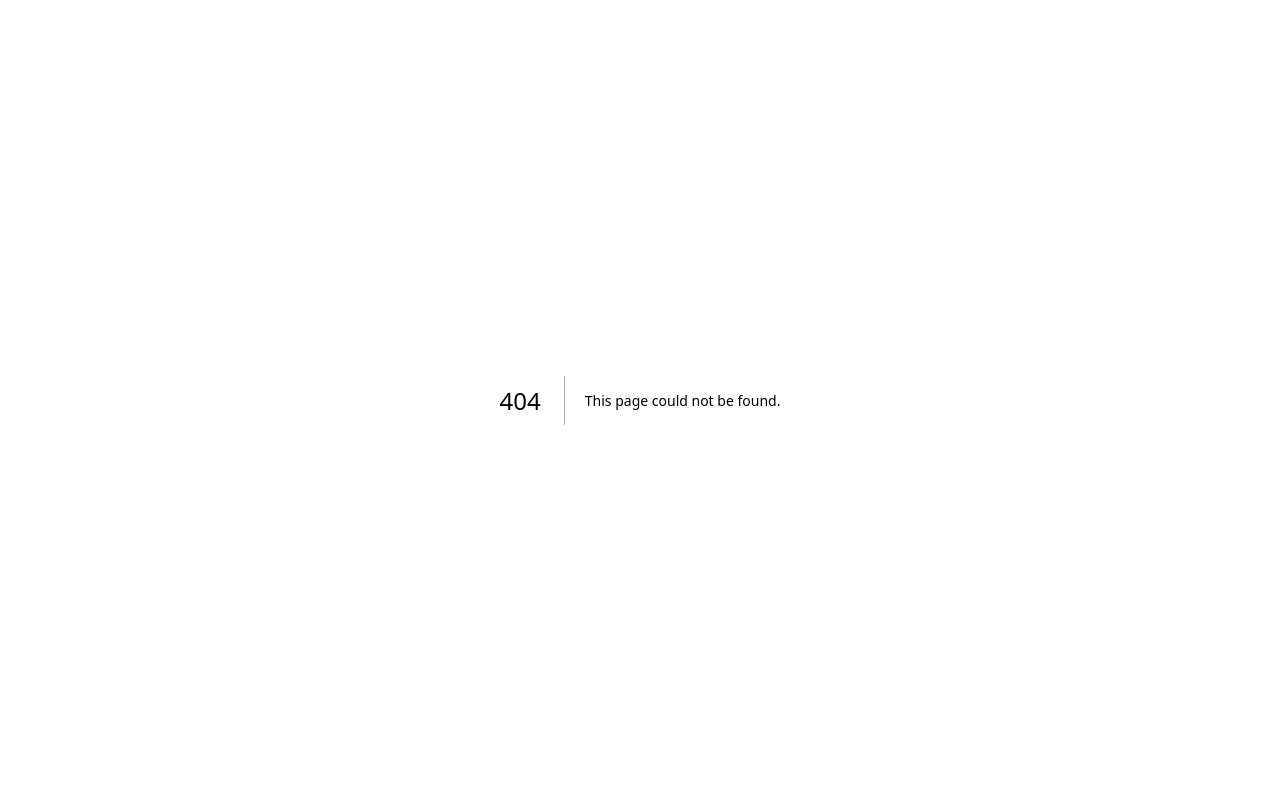
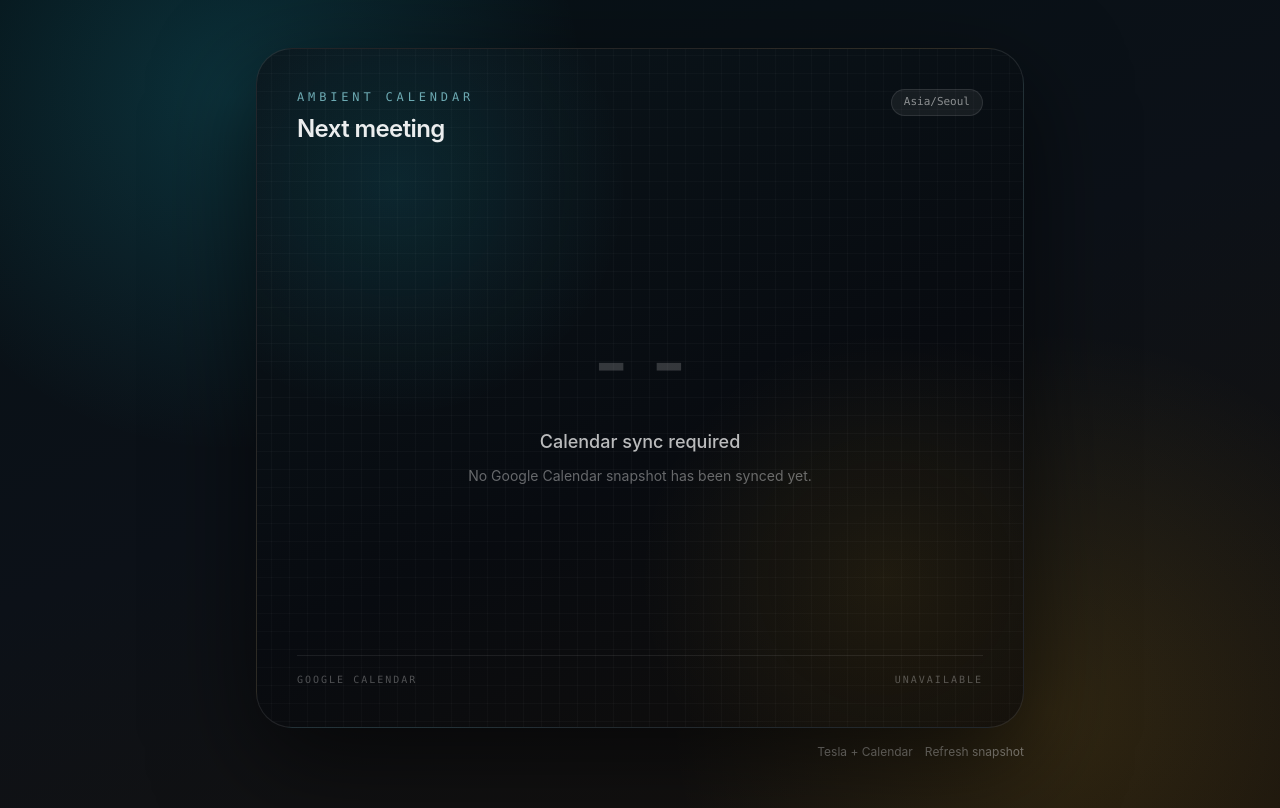
Before and after one commit to soobeom82-glitch/led_display_portal, a Next.js app: page /meeting in a window 1280 px wide. Before the commit this address had no page. Built offline with nearby package versions, Linux system fonts and the light colour scheme; no server answers.

Commit message:
feat: show next meeting countdown and room

```diff
--- a/package.json
+++ b/package.json
@@ -7,7 +7,7 @@
     "build": "next build",
     "start": "next start",
     "lint": "eslint",
-    "test:calendar": "node --experimental-strip-types --test src/lib/calendar/schema.test.ts"
+    "test:calendar": "node --experimental-strip-types --test src/lib/calendar/*.test.ts"
   },
   "dependencies": {
     "@vercel/kv": "^3.0.0",
--- a/src/app/globals.css
+++ b/src/app/globals.css
@@ -60,6 +60,13 @@ a {
     inset 0 1px 0 rgba(255, 255, 255, 0.08);
 }
 
+.meeting-board {
+  background:
+    radial-gradient(circle at 18% 20%, rgba(34, 211, 238, 0.11), transparent 28%),
+    radial-gradient(circle at 82% 78%, rgba(251, 191, 36, 0.08), transparent 30%),
+    linear-gradient(155deg, #0a151b 0%, #080b10 58%, #110e0b 100%);
+}
+
 .display-glow {
   box-shadow: 0 0 0 1px rgba(255, 255, 255, 0.04), 0 24px 56px rgba(0, 0, 0, 0.4);
 }
--- /dev/null
+++ b/src/app/meeting/page.tsx
@@ -0,0 +1,26 @@
+import Link from "next/link";
+import { MeetingBoard } from "@/components/meeting-board";
+import { getCalendarDisplayState } from "@/lib/calendar/client";
+
+export const dynamic = "force-dynamic";
+
+export default async function MeetingPage() {
+  const calendar = await getCalendarDisplayState();
+
+  return (
+    <main className="relative flex min-h-screen items-center justify-center overflow-hidden px-4 py-8 sm:px-6 sm:py-12">
+      <div className="absolute inset-0 bg-[radial-gradient(circle_at_18%_12%,rgba(34,211,238,0.17),transparent_28%),radial-gradient(circle_at_82%_88%,rgba(251,191,36,0.12),transparent_30%),linear-gradient(160deg,#061116_0%,#0c1118_48%,#17120d_100%)]" />
+      <div className="relative flex w-full max-w-3xl flex-col gap-4">
+        <MeetingBoard calendar={calendar} />
+        <div className="flex justify-end gap-3 text-xs text-white/45">
+          <Link href="/display" className="hover:text-white/75">
+            Tesla + Calendar
+          </Link>
+          <Link href="/meeting" className="hover:text-white/75">
+            Refresh snapshot
+          </Link>
+        </div>
+      </div>
+    </main>
+  );
+}
--- a/src/app/page.tsx
+++ b/src/app/page.tsx
@@ -90,6 +90,12 @@ export default async function Home() {
                 className="rounded-full bg-[var(--accent)] px-5 py-3 text-sm font-semibold text-white transition-transform hover:-translate-y-0.5"
               >
                 Open Browser Display
+              </Link>
+              <Link
+                href="/meeting"
+                className="rounded-full bg-cyan-950 px-5 py-3 text-sm font-semibold text-cyan-50 transition-transform hover:-translate-y-0.5"
+              >
+                Open Meeting Display
               </Link>
               <Link
                 href="/login"
--- a/src/components/display-board.tsx
+++ b/src/components/display-board.tsx
@@ -1,4 +1,5 @@
 import type { DisplayPayload } from "@/lib/types";
+import { MeetingCountdown } from "@/components/meeting-countdown";
 
 function formatEventTime(start: string, allDay: boolean, timezone: string) {
   if (allDay) {
@@ -57,10 +58,7 @@ function DetailRow({
 
 export function DisplayBoard({ payload }: { payload: DisplayPayload }) {
   const tone = getStatusTone(payload);
-  const calendarEvents =
-    payload.calendar.today.events.length > 0
-      ? payload.calendar.today.events
-      : payload.calendar.upcoming.events;
+  const nextMeeting = payload.calendar.nextMeeting;
 
   return (
     <section
@@ -121,10 +119,10 @@ export function DisplayBoard({ payload }: { payload: DisplayPayload }) {
         <DetailRow label="Source" value={payload.meta.source} />
       </div>
 
-      <div className="relative mt-4 rounded-[24px] border border-white/10 bg-white/[0.06] px-4 py-4 backdrop-blur-sm">
+      <div className="relative mt-4 overflow-hidden rounded-[24px] border border-cyan-300/15 bg-[linear-gradient(135deg,rgba(34,211,238,0.12),rgba(255,255,255,0.04))] px-5 py-5 backdrop-blur-sm sm:px-6 sm:py-6">
         <div className="flex items-center justify-between gap-4">
           <p className="font-mono text-xs uppercase tracking-[0.22em] text-white/45">
-            Calendar
+            Next Meeting
           </p>
           <span className="font-mono text-[11px] text-white/40">
             {payload.calendar.source === "google-apps-script"
@@ -133,28 +131,44 @@ export function DisplayBoard({ payload }: { payload: DisplayPayload }) {
           </span>
         </div>
 
-        {calendarEvents.length > 0 ? (
-          <div className="mt-3 space-y-2">
-            {calendarEvents.slice(0, 3).map((event) => (
-              <div
-                key={`${event.id}:${event.start}`}
-                className="flex items-baseline gap-3 border-t border-white/8 pt-2 text-sm"
-              >
-                <span className="w-12 shrink-0 font-mono text-amber-200">
-                  {formatEventTime(
-                    event.start,
-                    event.allDay,
-                    payload.calendar.timezone,
-                  )}
-                </span>
-                <span className="truncate text-white/88">{event.title}</span>
+        {nextMeeting ? (
+          <div className="mt-5">
+            <div className="grid grid-cols-2 gap-4">
+              <div>
+                <p className="font-mono text-[11px] uppercase tracking-[0.18em] text-white/38">
+                  Starts in
+                </p>
+                <p className="mt-1 font-mono text-[2.8rem] font-semibold leading-none text-cyan-200 sm:text-[3.5rem]">
+                  <MeetingCountdown
+                    start={nextMeeting.start}
+                    initialLabel={nextMeeting.startsIn}
+                  />
+                </p>
               </div>
-            ))}
+              <div className="border-l border-white/10 pl-4">
+                <p className="font-mono text-[11px] uppercase tracking-[0.18em] text-white/38">
+                  Room
+                </p>
+                <p className="mt-1 truncate font-mono text-[2.2rem] font-semibold leading-none text-amber-200 sm:text-[2.8rem]">
+                  {nextMeeting.location ?? "--"}
+                </p>
+              </div>
+            </div>
+            <div className="mt-5 flex items-center justify-between gap-4 border-t border-white/10 pt-3 text-sm">
+              <span className="truncate text-white/75">{nextMeeting.title}</span>
+              <span className="shrink-0 font-mono text-white/45">
+                {formatEventTime(
+                  nextMeeting.start,
+                  false,
+                  payload.calendar.timezone,
+                )}
+              </span>
+            </div>
           </div>
         ) : (
-          <p className="mt-3 text-sm text-white/50">
+          <p className="mt-5 text-sm text-white/50">
             {payload.calendar.source === "google-apps-script"
-              ? "조회 기간에 일정이 없습니다."
+              ? "향후 7일 안에 시간 지정 회의가 없습니다."
               : "Apps Script에서 syncCalendar를 실행하세요."}
           </p>
         )}
--- /dev/null
+++ b/src/components/meeting-board.tsx
@@ -0,0 +1,93 @@
+import { MeetingCountdown } from "@/components/meeting-countdown";
+import type { CalendarDisplayState } from "@/lib/types";
+
+function formatMeetingStart(start: string, timezone: string) {
+  return new Intl.DateTimeFormat("ko-KR", {
+    month: "numeric",
+    day: "numeric",
+    weekday: "short",
+    hour: "2-digit",
+    minute: "2-digit",
+    hour12: false,
+    timeZone: timezone,
+  }).format(new Date(start));
+}
+
+export function MeetingBoard({ calendar }: { calendar: CalendarDisplayState }) {
+  const meeting = calendar.nextMeeting;
+
+  return (
+    <section className="meeting-board relative flex min-h-[620px] w-full max-w-3xl flex-col overflow-hidden rounded-[36px] border border-white/10 p-6 text-white shadow-[0_32px_100px_rgba(0,0,0,0.58)] sm:min-h-[680px] sm:p-10">
+      <div className="absolute inset-0 opacity-60">
+        <div className="fine-grid h-full w-full" />
+      </div>
+
+      <header className="relative flex items-start justify-between gap-4">
+        <div>
+          <p className="font-mono text-xs uppercase tracking-[0.32em] text-cyan-200/65">
+            Ambient Calendar
+          </p>
+          <h1 className="mt-2 text-xl font-semibold tracking-tight text-white/92 sm:text-2xl">
+            Next meeting
+          </h1>
+        </div>
+        <span className="rounded-full border border-white/10 bg-white/6 px-3 py-1 font-mono text-[11px] text-white/50">
+          {calendar.timezone}
+        </span>
+      </header>
+
+      {meeting ? (
+        <div className="relative flex flex-1 flex-col justify-center py-12">
+          <div className="grid grid-cols-2 gap-4 sm:gap-8">
+            <div>
+              <p className="font-mono text-[11px] uppercase tracking-[0.24em] text-white/38 sm:text-xs">
+                Starts in
+              </p>
+              <p className="mt-4 font-mono text-[4rem] font-semibold leading-none tracking-[-0.06em] text-cyan-200 sm:text-[6.5rem]">
+                <MeetingCountdown
+                  start={meeting.start}
+                  initialLabel={meeting.startsIn}
+                />
+              </p>
+            </div>
+
+            <div className="border-l border-white/10 pl-5 sm:pl-8">
+              <p className="font-mono text-[11px] uppercase tracking-[0.24em] text-white/38 sm:text-xs">
+                Room
+              </p>
+              <p className="mt-4 truncate font-mono text-[3.2rem] font-semibold leading-none tracking-[-0.05em] text-amber-200 sm:text-[5.2rem]">
+                {meeting.location ?? "--"}
+              </p>
+            </div>
+          </div>
+
+          <div className="mt-14 border-t border-white/10 pt-6 sm:mt-20">
+            <p className="truncate text-2xl font-semibold text-white/92 sm:text-3xl">
+              {meeting.title}
+            </p>
+            <p className="mt-2 font-mono text-sm text-white/45 sm:text-base">
+              {formatMeetingStart(meeting.start, calendar.timezone)}
+            </p>
+          </div>
+        </div>
+      ) : (
+        <div className="relative flex flex-1 flex-col items-center justify-center text-center">
+          <p className="font-mono text-6xl text-white/18 sm:text-8xl">--</p>
+          <p className="mt-5 text-lg font-medium text-white/72">
+            {calendar.source === "google-apps-script"
+              ? "향후 7일 안에 시간 지정 회의가 없습니다."
+              : "Calendar sync required"}
+          </p>
+          <p className="mt-2 max-w-sm text-sm leading-6 text-white/38">
+            {calendar.message ?? "Apps Script에서 syncCalendar를 실행하세요."}
+          </p>
+        </div>
+      )}
+
+      <footer className="relative flex items-center justify-between border-t border-white/8 pt-4 font-mono text-[10px] uppercase tracking-[0.2em] text-white/28">
+        <span>Google Calendar</span>
+        <span>{calendar.source}</span>
+      </footer>
+    </section>
+  );
+}
--- /dev/null
+++ b/src/components/meeting-countdown.tsx
@@ -0,0 +1,32 @@
+"use client";
+
+import { useEffect, useState } from "react";
+import { formatMeetingCountdown } from "@/lib/calendar/next-meeting";
+
+function getCountdown(start: string) {
+  const minutes = Math.max(
+    0,
+    Math.ceil((Date.parse(start) - Date.now()) / 60_000),
+  );
+  return minutes === 0 ? "Now" : formatMeetingCountdown(minutes);
+}
+
+export function MeetingCountdown({
+  start,
+  initialLabel,
+}: {
+  start: string;
+  initialLabel: string;
+}) {
+  const [label, setLabel] = useState(initialLabel);
+
+  useEffect(() => {
+    const updateCountdown = () => setLabel(getCountdown(start));
+    updateCountdown();
+
+    const intervalId = window.setInterval(updateCountdown, 30_000);
+    return () => window.clearInterval(intervalId);
+  }, [start]);
+
+  return <>{label}</>;
+}
--- a/src/lib/calendar/client.ts
+++ b/src/lib/calendar/client.ts
@@ -1,5 +1,6 @@
 import "server-only";
 
+import { findNextMeeting } from "@/lib/calendar/next-meeting";
 import { readCalendarSnapshot } from "@/lib/calendar/store";
 import type { CalendarDisplayState } from "@/lib/types";
 
@@ -9,7 +10,9 @@ const EMPTY_RANGE = {
   events: [],
 };
 
-export async function getCalendarDisplayState(): Promise<CalendarDisplayState> {
+export async function getCalendarDisplayState(
+  now = new Date(),
+): Promise<CalendarDisplayState> {
   const snapshot = await readCalendarSnapshot();
 
   if (!snapshot) {
@@ -18,6 +21,7 @@ export async function getCalendarDisplayState(): Promise<CalendarDisplayState> {
       generatedAt: new Date(0).toISOString(),
       today: EMPTY_RANGE,
       upcoming: EMPTY_RANGE,
+      nextMeeting: null,
       source: "unavailable",
       message: "No Google Calendar snapshot has been synced yet.",
     };
@@ -28,6 +32,7 @@ export async function getCalendarDisplayState(): Promise<CalendarDisplayState> {
     generatedAt: snapshot.generatedAt,
     today: snapshot.today,
     upcoming: snapshot.upcoming,
+    nextMeeting: findNextMeeting(snapshot.upcoming.events, now),
     source: "google-apps-script",
   };
 }
--- /dev/null
+++ b/src/lib/calendar/next-meeting.ts
@@ -0,0 +1,39 @@
+import type { CalendarEvent, CalendarNextMeeting } from "@/lib/types";
+
+export function formatMeetingCountdown(minutesUntil: number) {
+  if (minutesUntil < 60) {
+    return `${minutesUntil}m`;
+  }
+
+  const hours = Math.ceil(minutesUntil / 6) / 10;
+  return `${Number.isInteger(hours) ? hours.toFixed(0) : hours.toFixed(1)}h`;
+}
+
+export function findNextMeeting(
+  events: CalendarEvent[],
+  now: Date,
+): CalendarNextMeeting | null {
+  const nowTimestamp = now.getTime();
+  const meeting = events
+    .filter((event) => !event.allDay && Date.parse(event.start) > nowTimestamp)
+    .sort((left, right) => left.start.localeCompare(right.start))[0];
+
+  if (!meeting) {
+    return null;
+  }
+
+  const minutesUntil = Math.max(
+    1,
+    Math.ceil((Date.parse(meeting.start) - nowTimestamp) / 60_000),
+  );
+
+  return {
+    id: meeting.id,
+    title: meeting.title,
+    start: meeting.start,
+    end: meeting.end,
+    location: meeting.location.trim() || null,
+    minutesUntil,
+    startsIn: formatMeetingCountdown(minutesUntil),
+  };
+}
```
Also changed, not shown: src/lib/types.ts (+11 -0 lines), 3 other files (tests, documents, lock files or other folders).
